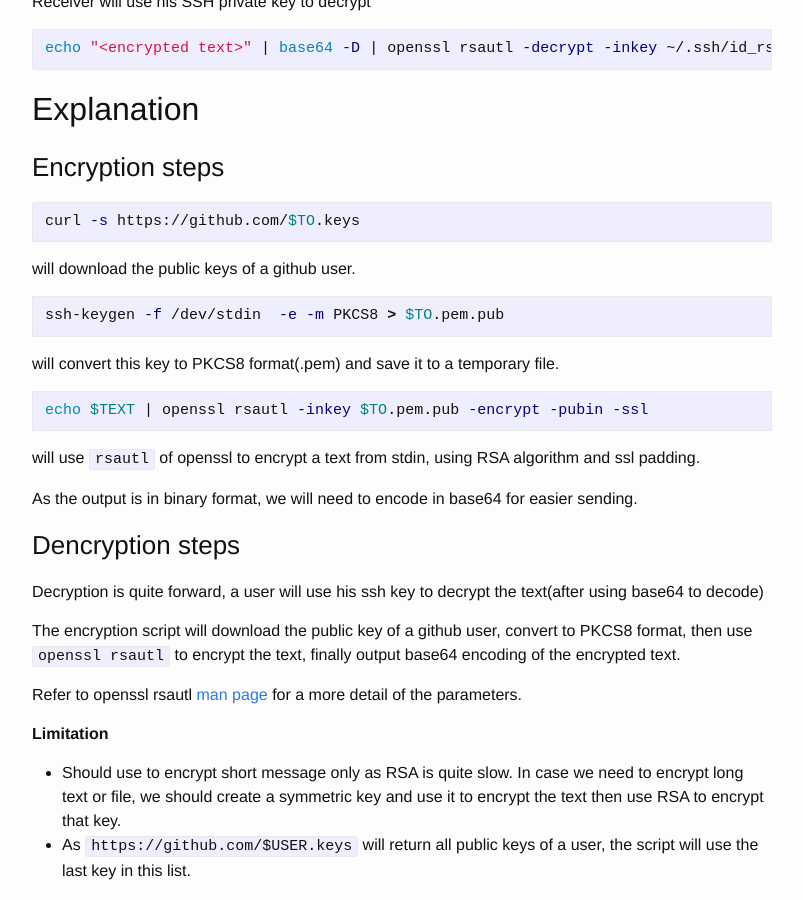
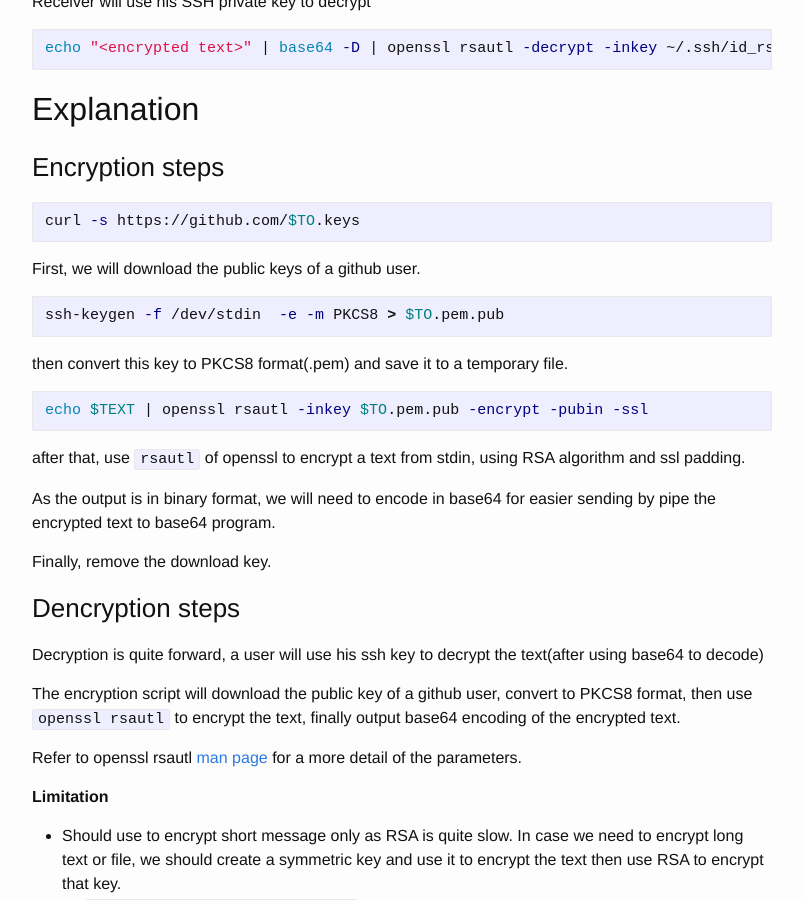
Before and after one commit to zinh/zinh.github.io, a Jekyll site: the page built from _posts/2018-07-18-end-to-end-encryption-using-ssh-key-pair.md, in a window 1280 px wide and 900 px high, scrolled down 435 px. Shown: the whole window, without its empty margins (238-1041 px from the left). Built offline with Jekyll 4.4.1, drawn with Linux system fonts in a browser that asks for light colours.

Commit message:
Update 2018-07-18-end-to-end-encryption-using-ssh-key-pair.md

```diff
--- a/_posts/2018-07-18-end-to-end-encryption-using-ssh-key-pair.md
+++ b/_posts/2018-07-18-end-to-end-encryption-using-ssh-key-pair.md
@@ -32,21 +32,23 @@ echo "<encrypted text>" | base64 -D | openssl rsautl -decrypt -inkey ~/.ssh/id_r
 curl -s https://github.com/$TO.keys
 ~~~
 
-will download the public keys of a github user.
+First, we will download the public keys of a github user.
 
 ~~~ bash
 ssh-keygen -f /dev/stdin  -e -m PKCS8 > $TO.pem.pub
 ~~~
 
-will convert this key to PKCS8 format(.pem) and save it to a temporary file.
+then convert this key to PKCS8 format(.pem) and save it to a temporary file.
 
 ~~~ bash
 echo $TEXT | openssl rsautl -inkey $TO.pem.pub -encrypt -pubin -ssl
 ~~~
 
-will use `rsautl` of openssl to encrypt a text from stdin, using RSA algorithm and ssl padding.
+after that, use `rsautl` of openssl to encrypt a text from stdin, using RSA algorithm and ssl padding.
 
-As the output is in binary format, we will need to encode in base64 for easier sending.
+As the output is in binary format, we will need to encode in base64 for easier sending by pipe the encrypted text to base64 program.
+
+Finally, remove the download key.
 
 ### Dencryption steps
 
```
